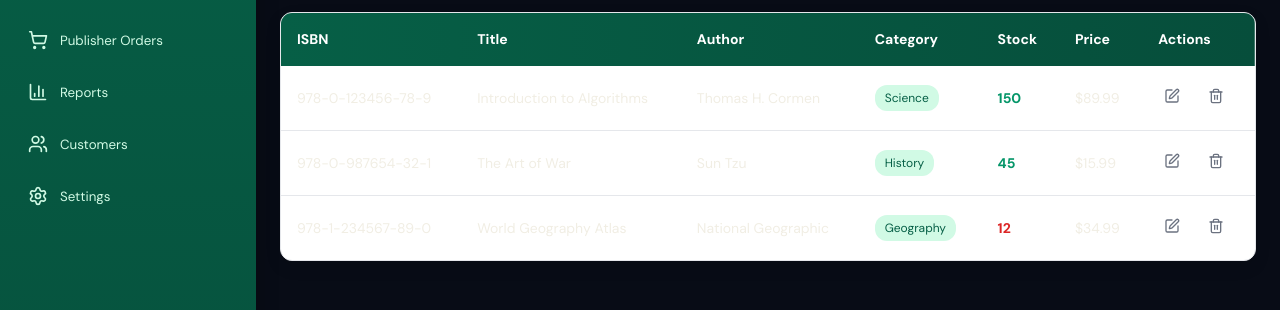
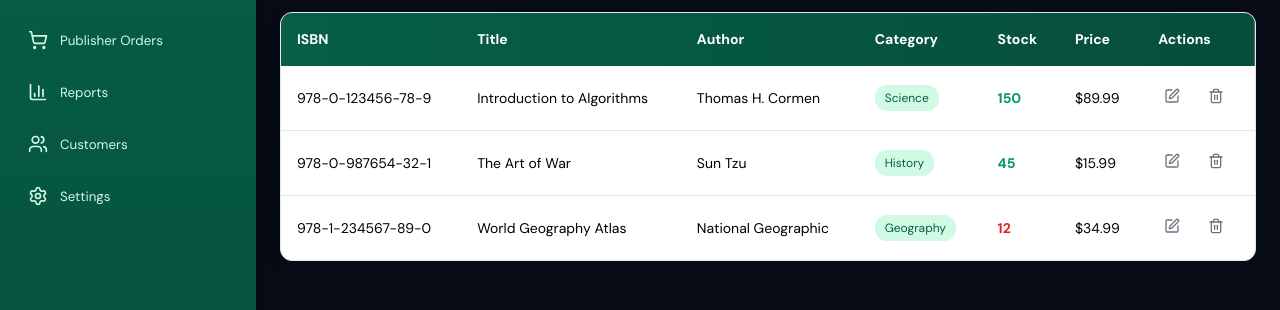
Before and after one commit to menna812/BookStore, a React (Vite) app in the folder BookStore-master/Frontend/: page /admin/dashboard in a window 1280 px wide. Shown: the part 246-556 px from the top of the page. Built offline with nearby package versions, Linux system fonts and the light colour scheme; no server answers.

Commit message:
color editing

```diff
--- a/BookStore-master/Frontend/src/styles/dashboard.css
+++ b/BookStore-master/Frontend/src/styles/dashboard.css
@@ -207,6 +207,10 @@
         }
 
         /* ====== TABLE ====== */
+        td{
+            color: black;
+        }
+
         .table-wrapper {
           background: white;
           border: 1px solid #e5e7eb;
```
